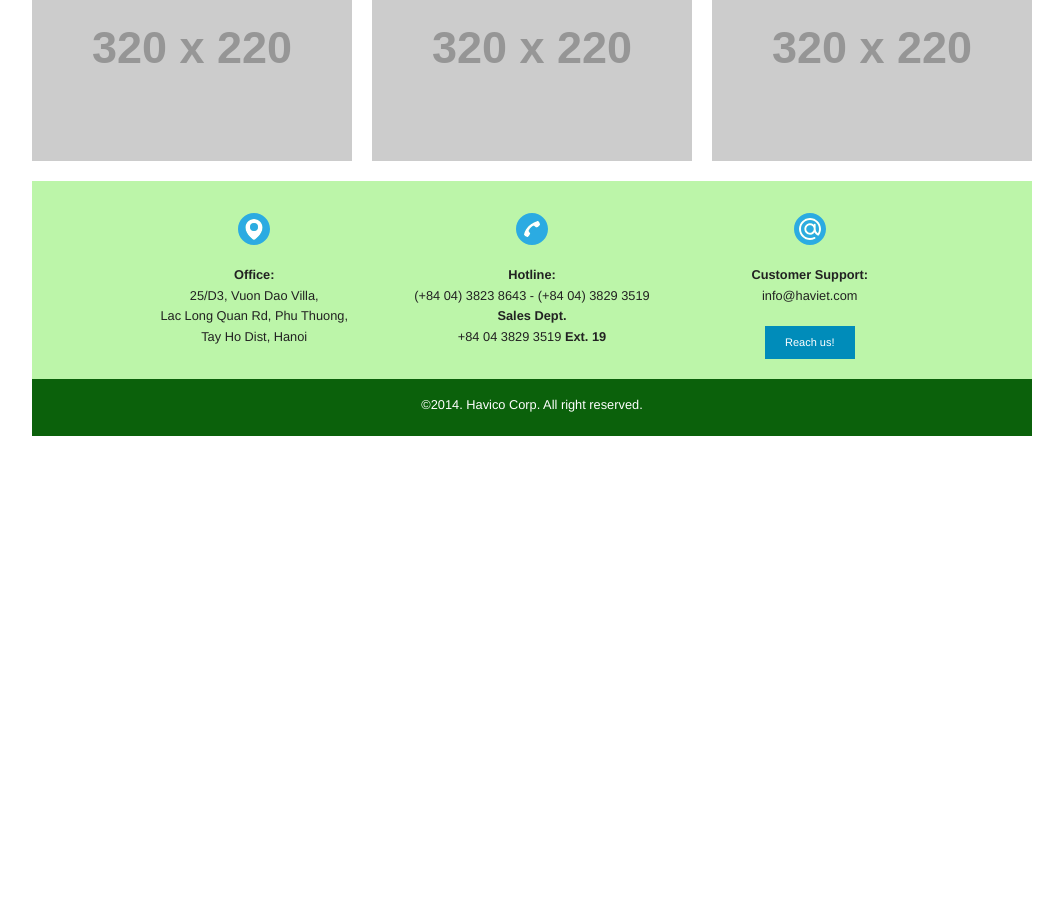
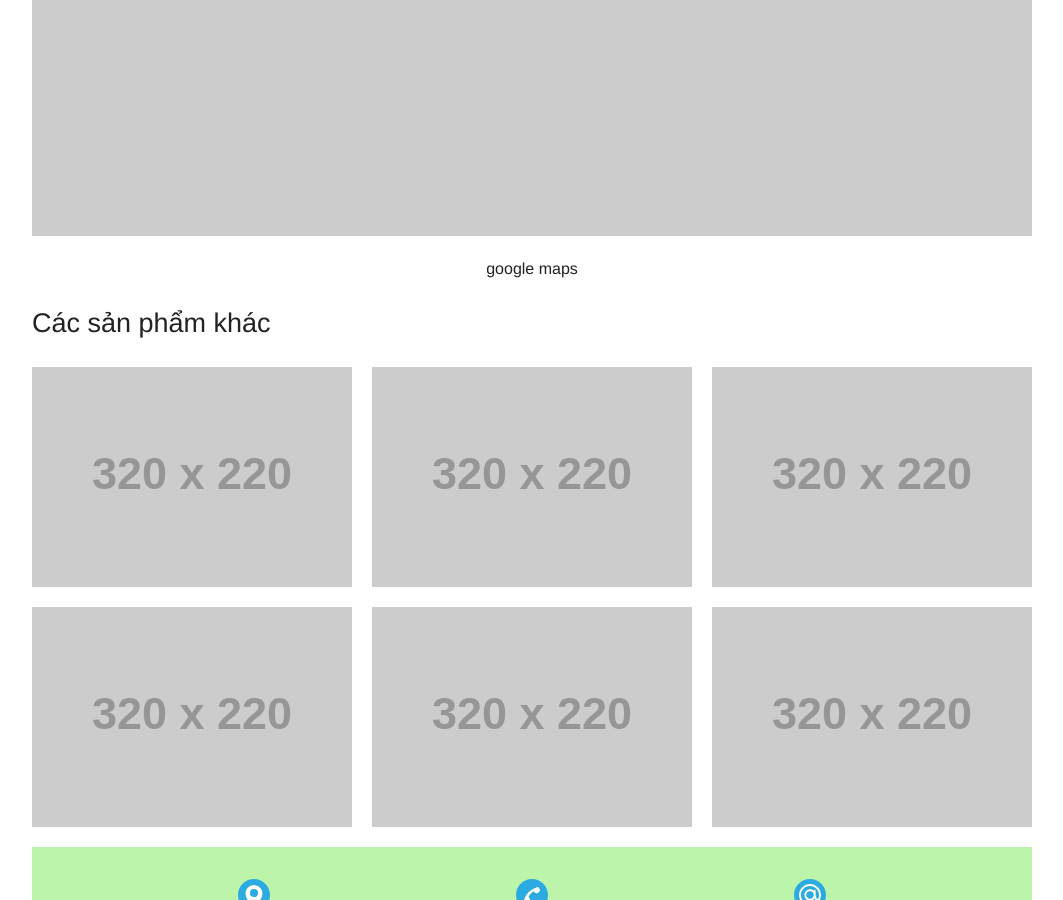
Before and after one commit to haviet/static-on-foundation, a Jekyll site: the page built from sp-billboard.html, in a window 1280 px wide and 900 px high, scrolled down 1202 px. Shown: the whole window, without its empty margins (108-1171 px from the left). Built offline with Jekyll 4.4.1, drawn with Linux system fonts in a browser that asks for light colours; before the commit the page ends 1638 px from its top, so only the background shows below that.

Commit message:
Update sp-billboard.html

```diff
--- a/sp-billboard.html
+++ b/sp-billboard.html
@@ -1,10 +1,14 @@
 ---
 layout: default
 ---
-
-<div class="row collapse">
+<!-- chỉ hiển thị trên màn hình cỡ trung bình trở lên -->
+<div class="row collapse show-for-medium-up">
   {% include tab-billboard-content.html %}
 </div>
+
+<!-- chỉ hiển thị trên màn hình nhỏ -->
+{% include billboard-content/tab2.html %}
+
 
 <div class="row collapse">
   <h3>Các sản phẩm khác</h3>
```
